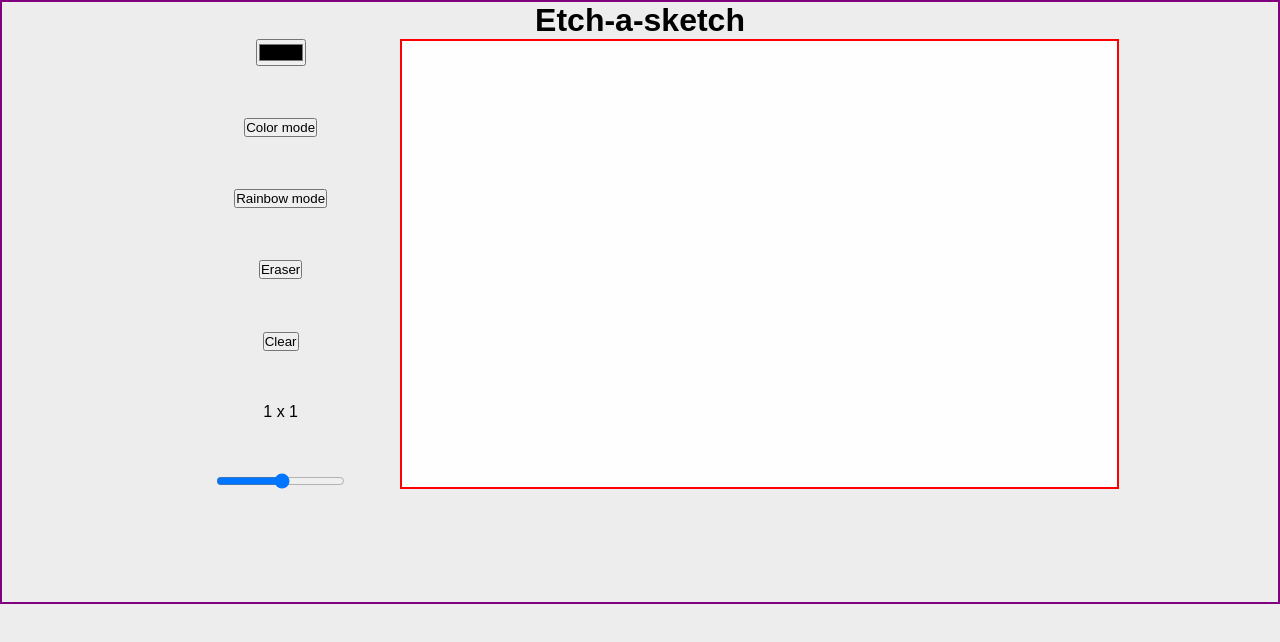
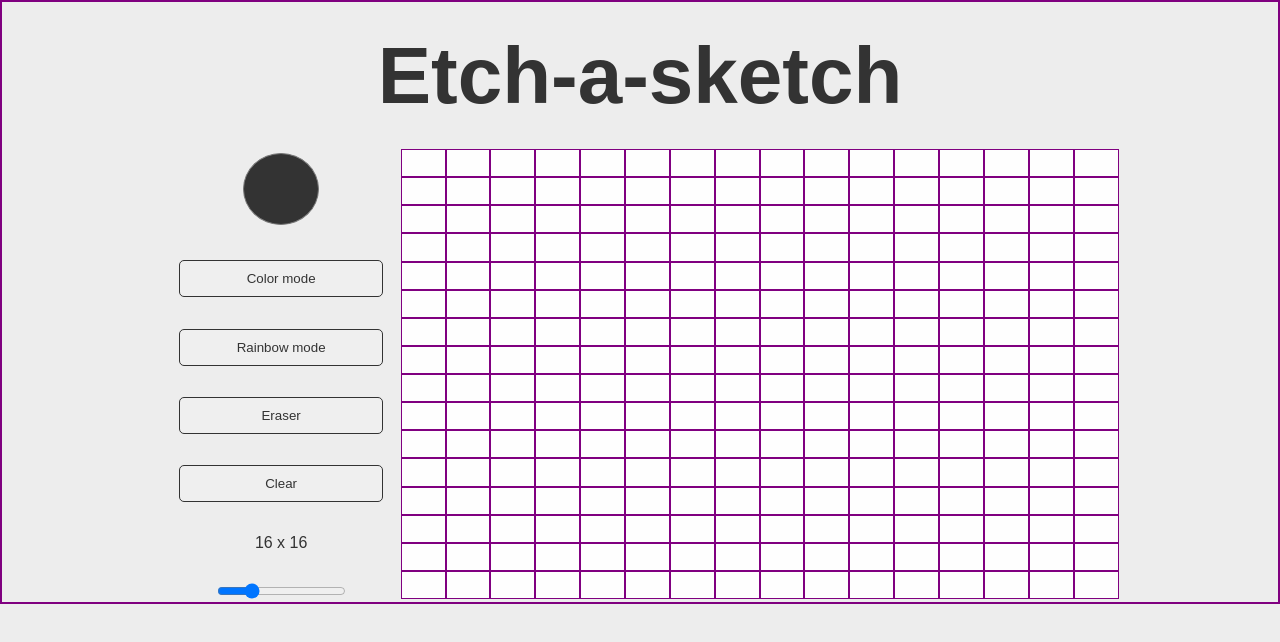
Before and after one commit to jackbtlr/etch-a-sketch, a plain HTML site: page index.html in a window 1280 px wide. Drawn offline with Linux system fonts and the light colour scheme.

Commit message:
Added rainbow, erase and clear functionality. Added some styling

```diff
--- a/app.js
+++ b/app.js
@@ -1,7 +1,33 @@
 const sketchArea = document.querySelector('#sketchBox');
+const clearButton = document.querySelector('#clear');
+const colorSelect = document.querySelector('#colorSelect');
+const slider = document.querySelector('#slider');
+const sketchSize = document.querySelector('#sketchSize');
+const eraser = document.querySelector('#eraser');
+const colorMode = document.querySelector('#colorMode');
+const rainbowMode = document.querySelector('#rainbow');
+let mode = 'color';
+let drawColor = '#333';
+let mouseDown = false;
+document.body.onmousedown = () => (mouseDown = true);
+document.body.onmouseup = () => (mouseDown = false);
 
-function colorCell(){
-  this.style.backgroundColor = 'black';
+function colorCell(e){
+  if(e.type === 'mouseover' && !mouseDown) return;
+  if(mode === 'color'){
+    this.style.backgroundColor = drawColor;
+  }
+  else if(mode === 'eraser'){
+    this.style.backgroundColor = '#fefefe';
+  }
+  else{
+    this.style.backgroundColor = randomColor();
+  }
+}
+
+function clearGraph(){
+  const cells = document.querySelectorAll('.cell');
+  cells.forEach(cell => cell.style.backgroundColor = '#fefefe');
 }
 
 function drawGraph(sideLength){
@@ -12,20 +38,36 @@ function drawGraph(sideLength){
     for(let j = 0; j < sideLength; j++){
       const cell = document.createElement('div')
       cell.classList.add('cell');
-      cell.addEventListener('click', colorCell);
-      column.appendChild(cell);
+      cell.addEventListener('mouseover', colorCell);
+      cell.addEventListener('mousedown', colorCell);
+      column.append(cell);
     }
-  sketchArea.appendChild(column);
+  sketchArea.append(column);
   }
 }
 
+function randomColor(){
+  return '#' + Math.floor(Math.random()*16777215).toString(16);
+}
 
-
-
-const slider = document.querySelector('#slider');
-const sketchSize = document.querySelector('#sketchSize');
 slider.addEventListener('input', (e) => {
   let sideLength = parseInt(e.target.value);
   sketchSize.innerText = `${sideLength} x ${sideLength}`;
   drawGraph(sideLength);
 });
+
+clearButton.addEventListener('click', clearGraph);
+colorSelect.addEventListener('input', (e) => {
+  drawColor = e.target.value;
+});
+eraser.addEventListener('click', () => {
+  mode = 'eraser';
+});
+colorMode.addEventListener('click', () =>{
+  mode = 'color';
+})
+rainbowMode.addEventListener('click', () => {
+  mode = 'rainbow';
+})
+
+drawGraph(16);
--- a/index.html
+++ b/index.html
@@ -10,13 +10,13 @@
     <h1>Etch-a-sketch</h1>
     <div class="main">
         <div id="input">
-            <input type="color">
+            <input type="color" id="colorSelect" value="#333333">
             <button class="btn" id="colorMode">Color mode</button>
-            <button class="btn">Rainbow mode</button>
-            <button class="btn">Eraser</button>
-            <button class="btn">Clear</button>
-            <div id="sketchSize">1 x 1</div>
-            <input type="range" name="" id="slider" min="1" max="64">
+            <button class="btn" id="rainbow">Rainbow mode</button>
+            <button class="btn" id="eraser">Eraser</button>
+            <button class="btn" id="clear">Clear</button>
+            <div id="sketchSize">16 x 16</div>
+            <input type="range" value="16" id="slider" min="1" max="64">
         </div>
         <div id="sketchBox">
         </div>
--- a/styles.css
+++ b/styles.css
@@ -1,16 +1,49 @@
+:root{
+    --primary-dark: #333;
+    --primary-light: #ededed;
+    --secondary-light: #fefefe;
+}
+
 *{
     margin: 0px;
     padding: 0px;
     text-align: center;
     font-family: Arial, Helvetica, sans-serif;
+    color: var(--primary-dark);
 }
 
 html{
     height: 100%;
 }
 
+h1{
+    font-size: 80px;
+    line-height: 1.2;
+    padding: 2%;
+}
+
+#colorSelect{
+    width: 80px;
+    height: 80px;
+    border-radius: 50%;
+    background-color: transparent;
+    appearance: none;
+    border: none;
+}
+
+#colorSelect::-webkit-color-swatch{
+    border-radius: 50%;
+}
+
+button{
+    padding: 10px 20px;
+    border: 1px solid var(--primary-dark);
+    border-radius: 5px;
+    width: 85%;
+}
+
 body{
-    background-color: #ededed;
+    background-color: var(--primary-light);
     height: 75%;
     border: 2px solid purple;
 }
@@ -32,9 +65,9 @@ body{
 
 #sketchBox{
     display: flex;
-    border: 2px solid red;
+    /* border: 2px solid red; */
     flex-basis: 75%;
-    background-color: #fefefe;
+    background-color: var(--secondary-light);
 }
 
 .col{
```
